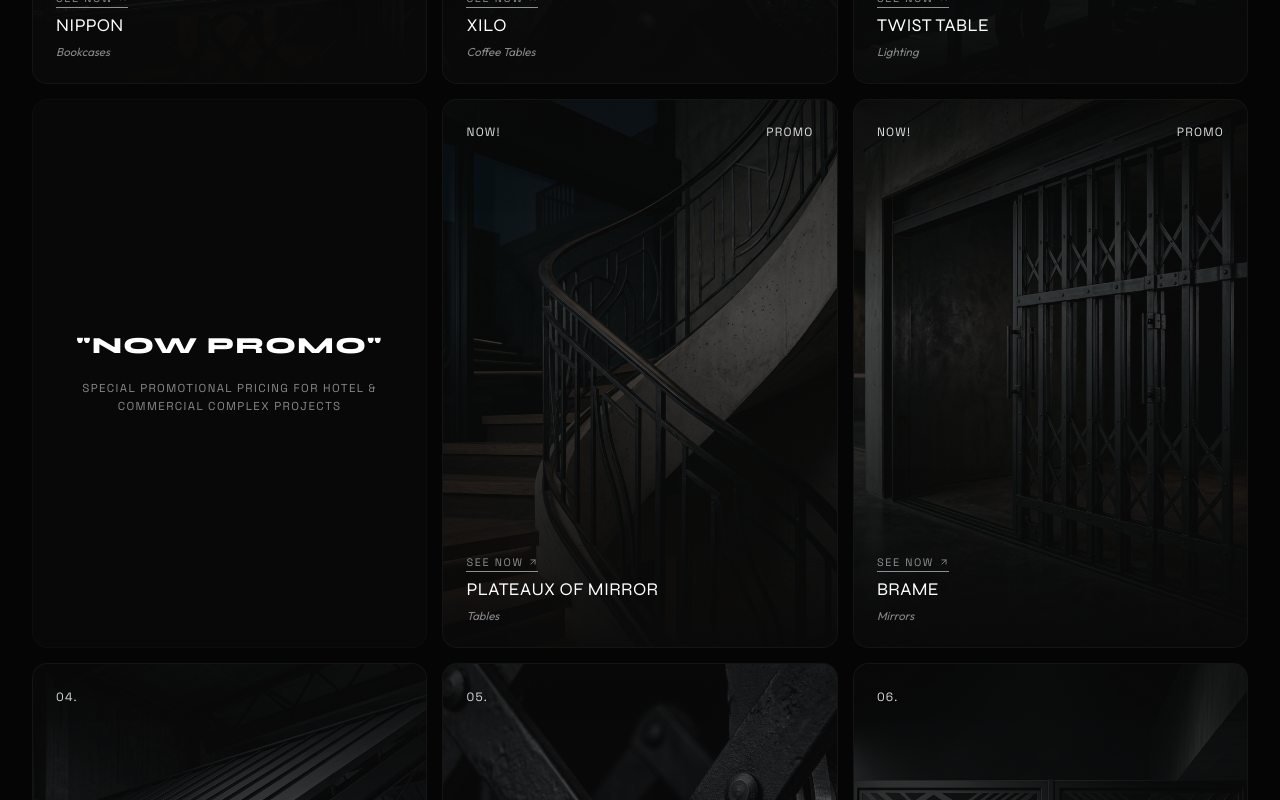
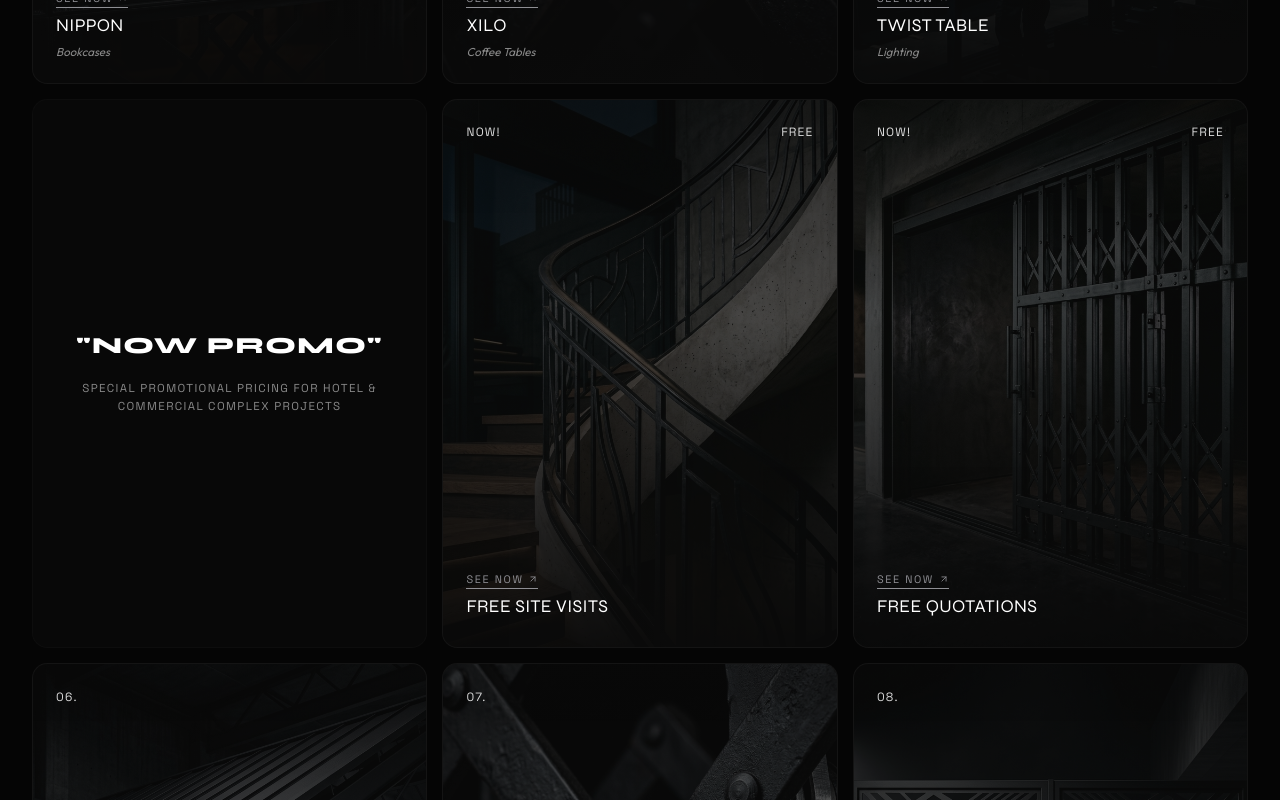
Before and after one commit to BishanAdiptha/pathuma-engineering-website, a React (Vite) app: page / in a window 1280 px wide. Shown: the part 1820-2620 px from the top of the page. Built offline with nearby package versions, Linux system fonts and the light colour scheme.

Commit message:
Your update message here

```diff
--- a/src/App.jsx
+++ b/src/App.jsx
@@ -84,7 +84,7 @@ const COLLECTION_ITEMS = [
   },
   {
     isQuote: true,
-    quote: 'NEW IN 2024',
+    quote: 'NEW IN 2026',
     subquote: 'EXPLORE OUR LATEST ARCHITECTURAL IRONWORKS & STAINLESS FABRICATIONS'
   },
   {
@@ -92,8 +92,7 @@ const COLLECTION_ITEMS = [
     code: 'FOLIO CONSOLE',
     category: 'iron roofing',
     displayCategory: '2024 Novelties',
-    badgeLeft: 'NEW',
-    badgeRight: '2024',
+    badgeLeft: '02.',
     image: '/pathuma-engineering-website/assets/slide2.png',
     specs: {
       Material: 'Galvanized Structural Steel',
@@ -108,7 +107,7 @@ const COLLECTION_ITEMS = [
     code: 'NIPPON',
     category: 'grill gates',
     displayCategory: 'Bookcases',
-    badgeLeft: '01.',
+    badgeLeft: '03.',
     image: '/pathuma-engineering-website/assets/grid1.png',
     specs: {
       Material: 'Solid Square Bar Iron',
@@ -123,7 +122,7 @@ const COLLECTION_ITEMS = [
     code: 'XILO',
     category: 'collapsible gates',
     displayCategory: 'Coffee tables',
-    badgeLeft: '02.',
+    badgeLeft: '04.',
     image: '/pathuma-engineering-website/assets/grid2.png',
     specs: {
       Material: 'Stainless & High Carbon Steel',
@@ -138,7 +137,7 @@ const COLLECTION_ITEMS = [
     code: 'TWIST TABLE',
     category: 'aluminum fabrication',
     displayCategory: 'Lighting',
-    badgeLeft: '03.',
+    badgeLeft: '05.',
     image: '/pathuma-engineering-website/assets/slide4.png',
     specs: {
       Material: 'Anodized Aluminum Profile',
@@ -155,42 +154,24 @@ const COLLECTION_ITEMS = [
   },
   {
     id: '06',
-    code: 'PLATEAUX OF MIRROR',
-    category: 'custom ironwork',
-    displayCategory: 'Tables',
+    code: 'FREE SITE VISITS',
     badgeLeft: 'NOW!',
-    badgeRight: 'PROMO',
+    badgeRight: 'FREE',
     image: '/pathuma-engineering-website/assets/slide5.png',
-    specs: {
-      Material: 'Hand-Forged Wrought Iron',
-      Pattern: 'Geometric & Floral Lattice',
-      Application: 'Interiors & Main Entrance',
-      Craft: 'Master Hand Welding'
-    },
-    description: 'Custom wrought iron metal wall art and decorative privacy screens for luxury hotel lobbies and residences.'
   },
   {
     id: '07',
-    code: 'BRAME',
-    category: 'iron roofing',
-    displayCategory: 'Mirrors',
+    code: 'FREE QUOTATIONS',
     badgeLeft: 'NOW!',
-    badgeRight: 'PROMO',
+    badgeRight: 'FREE',
     image: '/pathuma-engineering-website/assets/slide3.png',
-    specs: {
-      Material: 'High Tensile Steel Frame',
-      Covering: 'Polycarbonate & Iron Sheets',
-      Drainage: 'Concealed Metal Guttering',
-      Durability: 'Storm & Heat Resistant'
-    },
-    description: 'Integrated steel frame security canopy and roofing solution built to withstand extreme monsoon conditions.'
   },
   {
     id: '08',
     code: 'ALPHA',
     category: 'iron roofing',
     displayCategory: 'Tables',
-    badgeLeft: '04.',
+    badgeLeft: '06.',
     image: '/pathuma-engineering-website/assets/slide2.png',
     specs: {
       Material: 'Structural I-Beam & Box Bar',
@@ -205,7 +186,7 @@ const COLLECTION_ITEMS = [
     code: 'GRAFFIO',
     category: 'collapsible gates',
     displayCategory: 'Sideboards',
-    badgeLeft: '05.',
+    badgeLeft: '07.',
     image: '/pathuma-engineering-website/assets/grid2.png',
     specs: {
       Material: 'Solid Steel Lattice',
@@ -220,7 +201,7 @@ const COLLECTION_ITEMS = [
     code: 'BAIA',
     category: 'grill gates',
     displayCategory: 'Dining tables',
-    badgeLeft: '06.',
+    badgeLeft: '08.',
     image: '/pathuma-engineering-website/assets/slide1.png',
     specs: {
       Material: 'Composite Iron & Timber Slat',
@@ -235,7 +216,7 @@ const COLLECTION_ITEMS = [
     code: 'AARE',
     category: 'custom ironwork',
     displayCategory: 'Bookcases',
-    badgeLeft: '07.',
+    badgeLeft: '09.',
     image: '/pathuma-engineering-website/assets/grid1.png',
     specs: {
       Material: 'Tubular Steel & Iron Plate',
@@ -250,7 +231,7 @@ const COLLECTION_ITEMS = [
     code: 'LUCE SOLIDA',
     category: 'aluminum fabrication',
     displayCategory: 'Lighting',
-    badgeLeft: '08.',
+    badgeLeft: '10.',
     image: '/pathuma-engineering-website/assets/slide4.png',
     specs: {
       Material: 'Heavy Gauge Aluminum',
```
